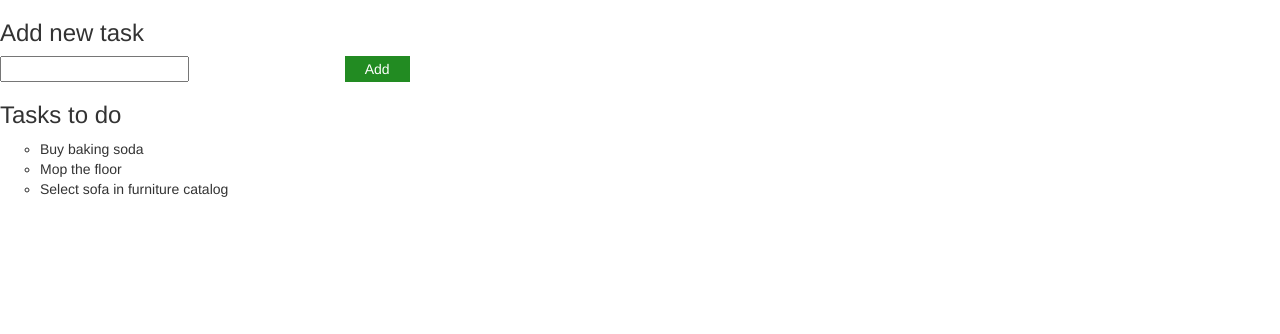
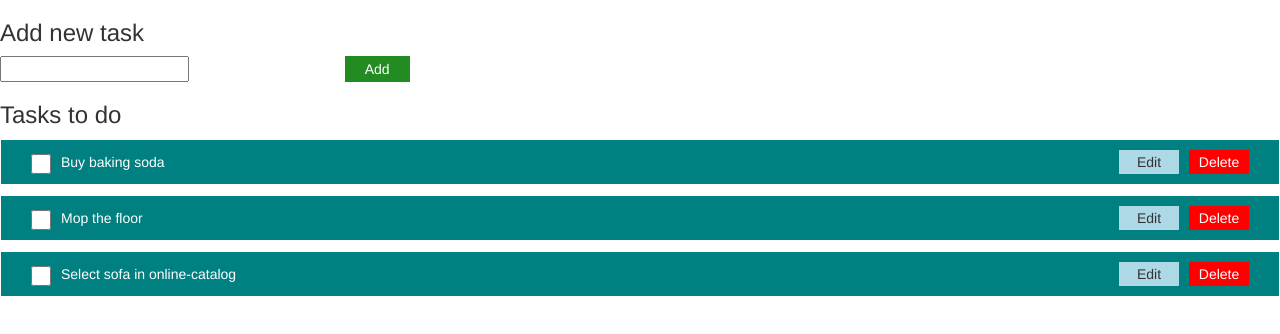
Before and after one commit to KolosUK/JSPCamp, an Angular app: page / in a window 1280 px wide. Shown: the top 334 px of the page. Built offline with nearby package versions, Linux system fonts and the light colour scheme.

Commit message:
tasks-to-do-list component UI rework

```diff
--- a/src/app/tasks-to-do-list/tasks-to-do-list.component.css
+++ b/src/app/tasks-to-do-list/tasks-to-do-list.component.css
@@ -1,3 +1,56 @@
 .tasks__list {
-  list-style: circle;
+  list-style: none;
+  padding: 0;
 }
+
+.list__item {
+  display: flex;
+  justify-content: space-between;
+  align-items: center;
+  border: 1px solid white;
+  background-color: teal;
+  padding: 10px 30px;
+  margin: 10px 0 10px 0;
+}
+
+.list__item_name {
+  display: flex;
+  justify-content: flex-start;
+  align-items: center;
+}
+
+.list__item_description {
+  display: flex;
+  justify-content: stretch;
+  align-items: center;
+}
+
+.tasks__list-item {
+  display: block;
+  text-align: left;
+  color: white;
+  margin: 0 0 0 10px;
+  text-align: left;
+}
+
+#list__item_value {
+  width: 20px;
+  height: 20px;
+}
+
+.edit__button {
+  background-color: lightblue;
+  border: 1px solid lightblue;
+  margin: 0 10px 0 0;
+}
+
+.delete__button {
+  background-color: red;
+  border: 1px solid red;
+  color: white;
+}
+
+.edit__button,
+.delete__button {
+  width: 60px;
+}
--- a/src/app/tasks-to-do-list/tasks-to-do-list.component.html
+++ b/src/app/tasks-to-do-list/tasks-to-do-list.component.html
@@ -1,8 +1,35 @@
 <div class="tasks__container">
     <h3 class="container-name">Tasks to do</h3>
     <ul class="tasks__list">
-        <li class="tasks__list-item">Buy baking soda</li>
-        <li class="tasks__list-item">Mop the floor</li>
-        <li class="tasks__list-item">Select sofa in furniture catalog</li>
+        <div class="list__item">
+            <div class="list__item_name">
+                <input type="checkbox" name="" id="list__item_value" class="list__item_value--checked">
+                <li class="tasks__list-item">Buy baking soda</li>
+            </div>
+            <div class="list__item_description">
+                <button class="edit__button">Edit</button>
+                <button class="delete__button">Delete</button>
+            </div>
+        </div>
+        <div class="list__item">
+            <div class="list__item_name">
+                <input type="checkbox" name="" id="list__item_value" class="list__item_value--checked">
+                <li class="tasks__list-item">Mop the floor</li>
+            </div>
+            <div class="list__item_description">
+                <button class="edit__button">Edit</button>
+                <button class="delete__button">Delete</button>
+            </div>
+        </div>
+        <div class="list__item">
+            <div class="list__item_name">
+                <input type="checkbox" name="" id="list__item_value" class="list__item_value--checked">
+                <li class="tasks__list-item">Select sofa in online-catalog</li>
+            </div>
+            <div class="list__item_description">
+                <button class="edit__button">Edit</button>
+                <button class="delete__button">Delete</button>
+            </div>
+        </div>
     </ul>
 </div>
```
